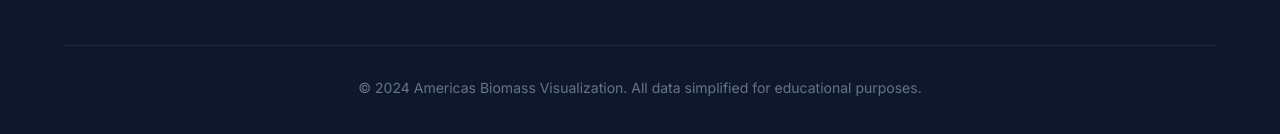
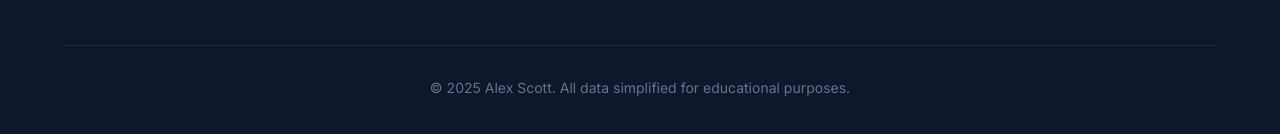
Before and after one commit to myschoolstory/journey-visualizer, a plain HTML site: page index.html in a window 1280 px wide. Shown: the part 3155-3289 px from the top of the page. Drawn offline with nearby package versions, Linux system fonts and the light colour scheme.

Commit message:
Update copyright year and owner in footer

```diff
--- a/index.html
+++ b/index.html
@@ -393,7 +393,7 @@
             </div>
         </div>
         <div class="max-w-6xl mx-auto mt-12 pt-8 border-t border-slate-800 text-center text-slate-500 text-sm">
-            &copy; 2024 Americas Biomass Visualization. All data simplified for educational purposes.
+            &copy; 2025 Alex Scott. All data simplified for educational purposes.
         </div>
     </footer>
 
```
